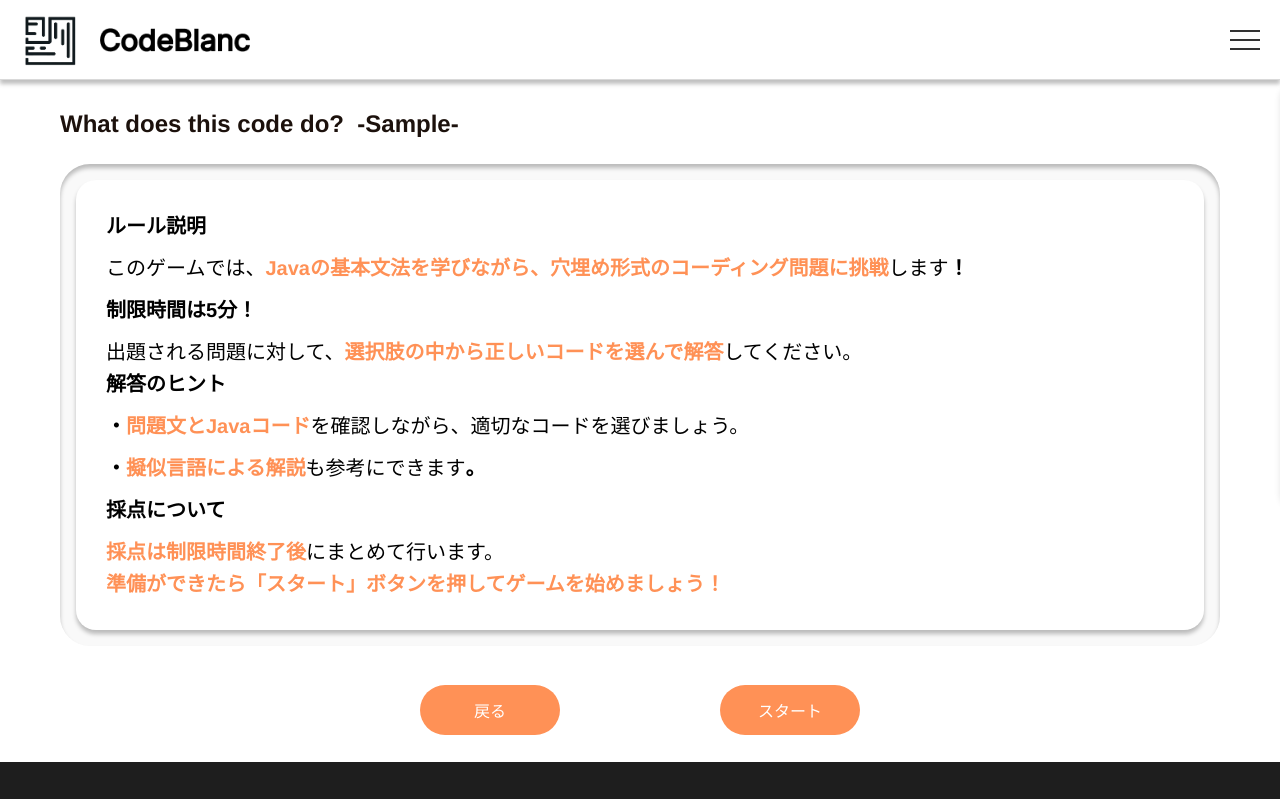
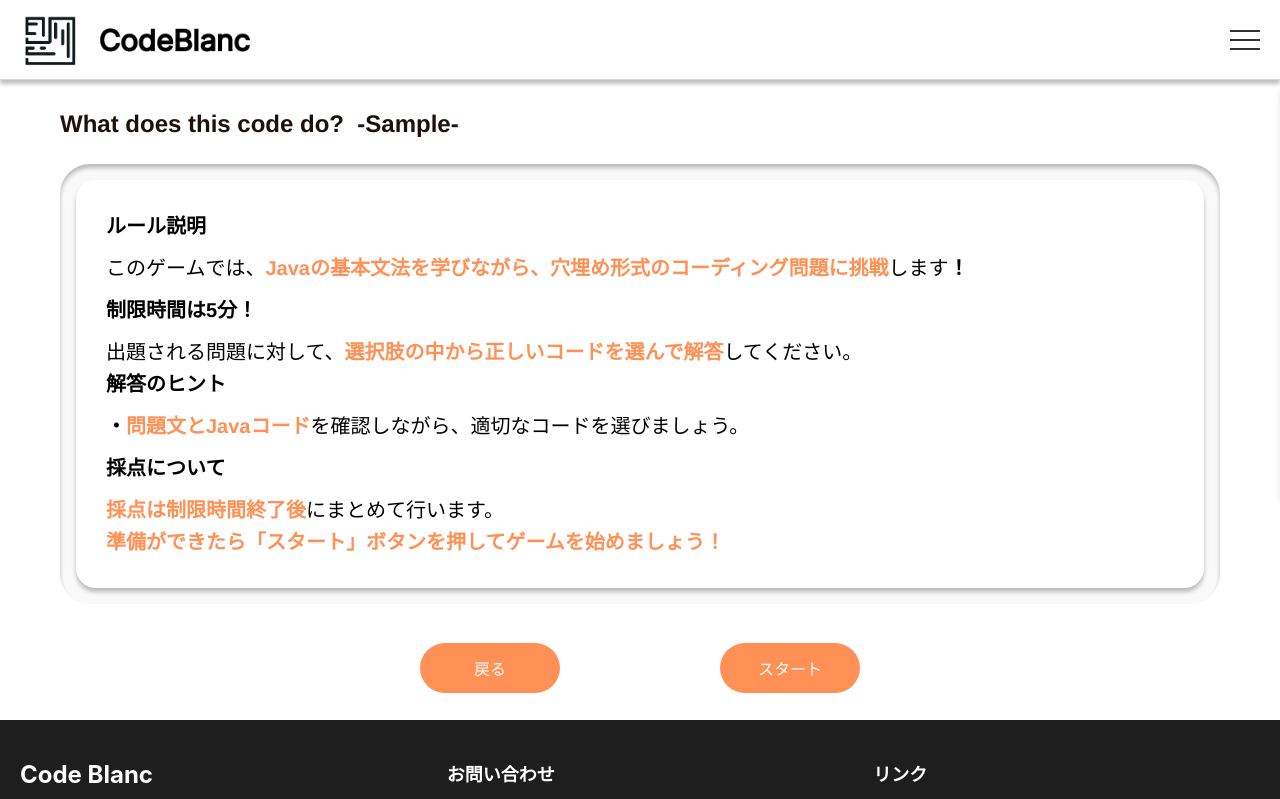
Before and after one commit to TeamCustardTaiyaki/CodeBlancFrontend, a React (Vite) app: page /start in a window 1280 px wide. Shown: the top 799 px of the page. Built offline with nearby package versions, Linux system fonts and the light colour scheme.

Commit message:
ルール説明

```diff
--- a/src/components/features/RuleDescription/RuleDescription.tsx
+++ b/src/components/features/RuleDescription/RuleDescription.tsx
@@ -39,11 +39,6 @@ const RuleDescription = () => {
         <span className="emphasis">問題文とJavaコード</span>
         <span className="normal">を確認しながら、適切なコードを選びましょう。</span>
         <br />
-        <span className="heading">・</span>
-        <span className="emphasis">擬似言語による解説</span>
-        <span className="normal">も参考にできます</span>
-        <span className="heading">。</span>
-        <br />
 
         {/* 採点方法の説明 */}
         <span className="heading">採点について</span>
```
